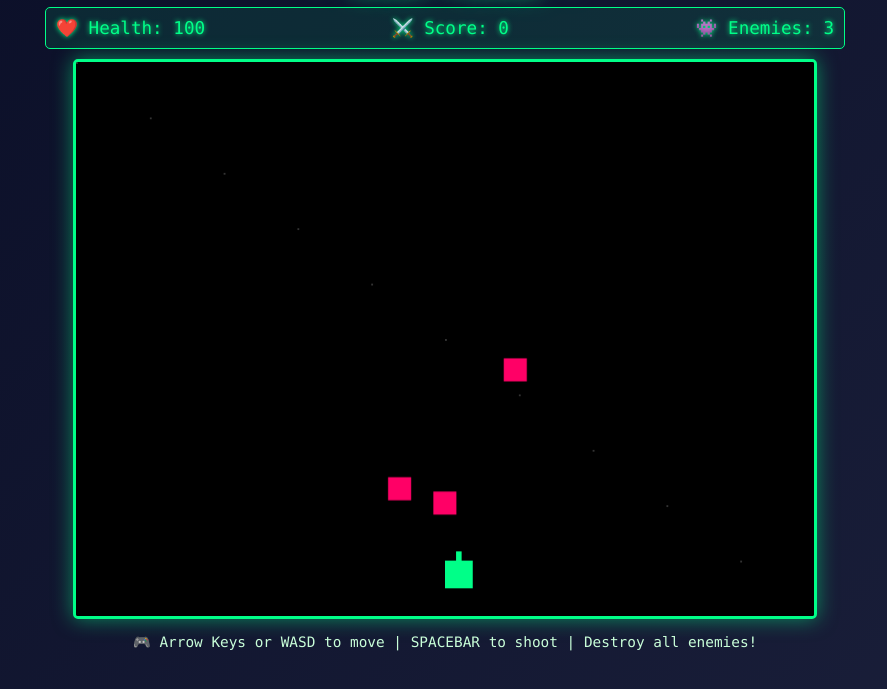
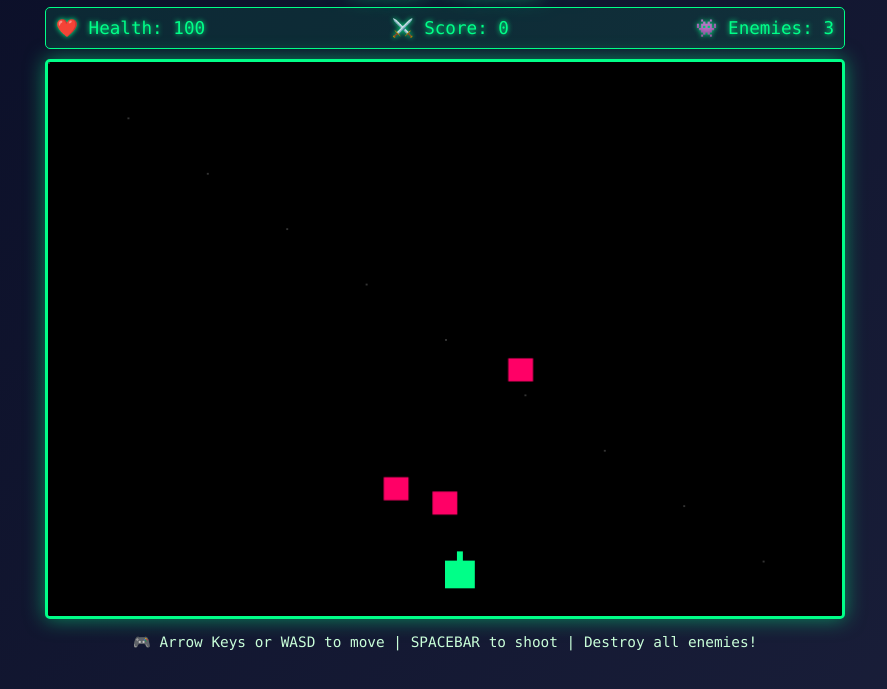
Before and after one commit to hundasaki/voidforge-game, a plain HTML site: page index.html in a window 1280 px wide. Shown: the part 95-784 px from the top of the page, without its empty margins (195-1082 px from the left). Drawn offline with Linux system fonts and the light colour scheme.

Commit message:
Fix canvas rendering and GitHub Pages deployment issues

```diff
--- a/index.html
+++ b/index.html
@@ -53,6 +53,9 @@
             background: #000;
             box-shadow: 0 0 20px rgba(0, 255, 136, 0.5);
             border-radius: 5px;
+            display: block;
+            width: 800px;
+            height: 600px;
             max-width: 90vw;
             max-height: 70vh;
         }
@@ -104,6 +107,7 @@
         let gameRunning = true;
         let score = 0;
         let health = 100;
+        let lastFrameTime = Date.now();
 
         // Player
         const player = {
@@ -300,7 +304,7 @@
             ctx.fillText('Refresh to play again', canvas.width / 2, canvas.height / 2 + 120);
         }
 
-        // Main game loop
+        // Main game loop with FPS cap
         function gameLoop() {
             // Clear canvas
             ctx.fillStyle = '#000';
```
